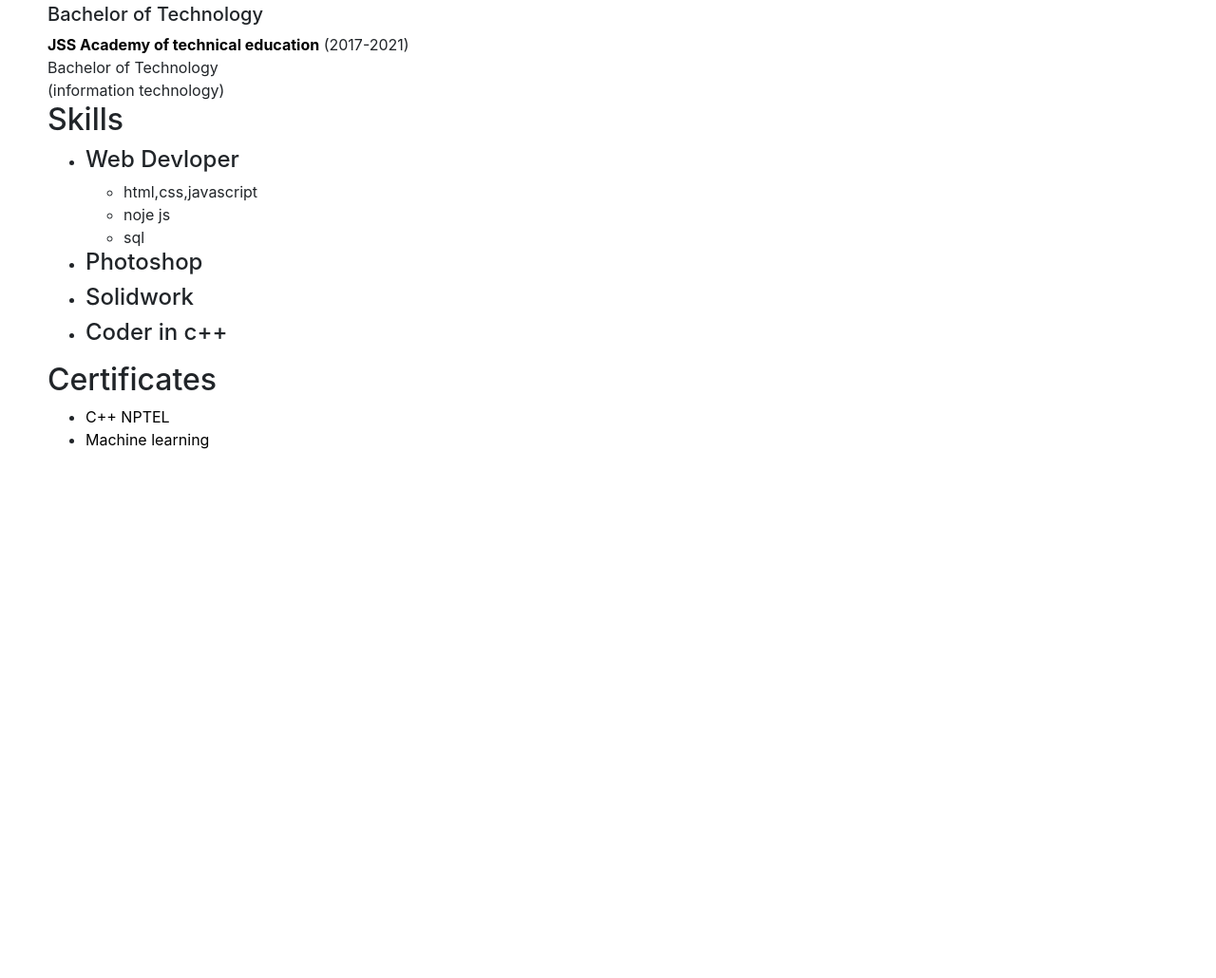
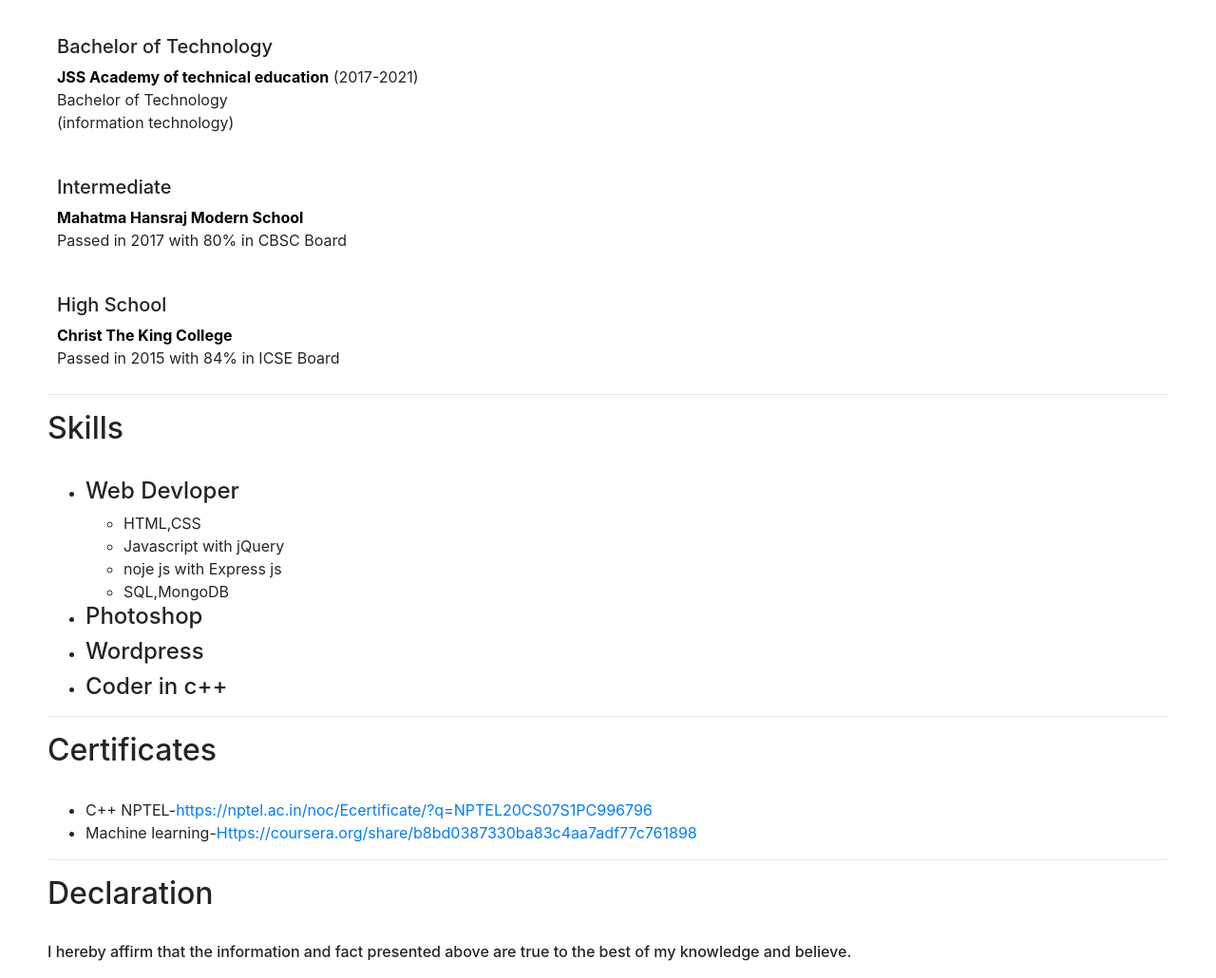
Before and after one commit to Satyam88288/MYCV, a plain HTML site: page CV/index.html in a window 1280 px wide. Shown: the part 330-1360 px from the top of the page at 95% size. Before the commit the page ends 831 px from the top, so only its background shows below. Drawn offline with nearby package versions, Linux system fonts and the light colour scheme.

Commit message:
update 1

```diff
--- a/CV/css/style.css
+++ b/CV/css/style.css
@@ -1,3 +1,7 @@
+<body{
+    font-family:'Gill Sans', 'Gill Sans MT', Calibri, 'Trebuchet MS', sans-serif;
+    padding: 10px;
+}
 .main-c{
     padding:10px 50px;
 }
--- a/CV/index.html
+++ b/CV/index.html
@@ -47,17 +47,30 @@
                 <div>
 
                     <h2>Education</h2>
-                    <div>
+                    <br>
+                    <div style="padding: 10px;">
                         <h5> Bachelor of Technology</h5>
                         <a href="https://jssaten.ac.in/" style="color: black; "><b>JSS Academy of technical education</b></a>
                         (2017-2021)<br>
                         Bachelor of Technology<br>
                         (information technology)
                     </div>
+                    <br>
+                    <div style="padding: 10px;">
+                        <h5>Intermediate</h5>
+                        <a href="https://hansrajschool.com/" style="color: black;"><b>Mahatma Hansraj Modern School</b></a><br>
+                        Passed in 2017 with 80% in CBSC Board
+                    </div>
+                    <br>
+                    <div style="padding: 10px;">
+                        <h5>High School</h5>
+                        <a href="https://www.christthekingjhansi.org/" style="color: black;"><b>Christ The King College</b></a><br>
+                        Passed in 2015 with 84% in ICSE Board
+                    </div>
                 </div>
-
+                <hr>
                 <div>
-                    <h2>Skills</h2>
+                    <h2>Skills</h2><br>
                     <div>
                         <ul>
                             <li>
@@ -66,13 +79,16 @@
                         </h4>
                         <ul>
                             <li>
-                                html,css,javascript
+                                HTML,CSS
                             </li>
                             <li>
-                                noje js
+                                Javascript with jQuery
                             </li>
                             <li>
-                                sql
+                                noje js with Express js
+                            </li>
+                            <li>
+                                SQL,MongoDB
                             </li>
                         </ul>
                     </li>
@@ -83,7 +99,7 @@
                     </li>
                     <li>
                         <h4>
-                            Solidwork
+                            Wordpress
                         </h4></li>
                         <li><h4>
                             Coder in c++
@@ -92,15 +108,21 @@
                     </div>
 
                 </div>
+                <hr>
                 <div>
-                    <h2>Certificates</h2>
+                    <h2>Certificates</h2><br>
                     <ul>
                         <li>
-                            <a style="color: black;" href="https://nptel.ac.in/noc/Ecertificate/?q=NPTEL20CS07S1PC996796">C++ NPTEL</a>
+                           C++ NPTEL-<a href="https://nptel.ac.in/noc/Ecertificate/?q=NPTEL20CS07S1PC996796">https://nptel.ac.in/noc/Ecertificate/?q=NPTEL20CS07S1PC996796</a>
                         </li>
-                        <li><a style="color: black;" href="Https://coursera.org/share/b8bd0387330ba83c4aa7adf77c761898">Machine learning</a>
+                        <li>Machine learning-<a href="Https://coursera.org/share/b8bd0387330ba83c4aa7adf77c761898">Https://coursera.org/share/b8bd0387330ba83c4aa7adf77c761898</a>
                         </li>
                     </ul>
+                </div>
+                <hr>
+                <div>
+                    <h2>Declaration</h2><br>
+                    <h6>I hereby affirm that the information and fact presented above are true to the best of my knowledge and believe.</h6>
                 </div>
 
             </div>
```
